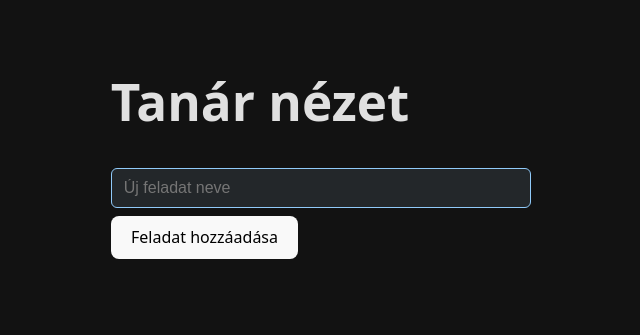
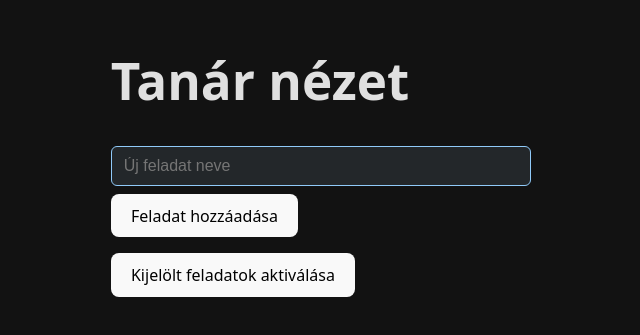
Before and after one commit to TMartin005/ZH_Upload_APP, a React (Vite) app in the folder Frontend/: page /teacher in a window 1280 px wide. Shown: the part 243-578 px from the top of the page, without its empty margins (319-959 px from the left). Built offline with nearby package versions, Linux system fonts and the light colour scheme.

Commit message:
Add button to activate selected assignments

```diff
--- a/Frontend/src/components/TeacherForm.tsx
+++ b/Frontend/src/components/TeacherForm.tsx
@@ -45,6 +45,9 @@ const TeacherForm: React.FC = () => {
           </li>
         ))}
       </ul>
+      <button onClick={handleActivateAssignments}>
+        Kijelölt feladatok aktiválása
+      </button>
     </div>
   );
 };
```
